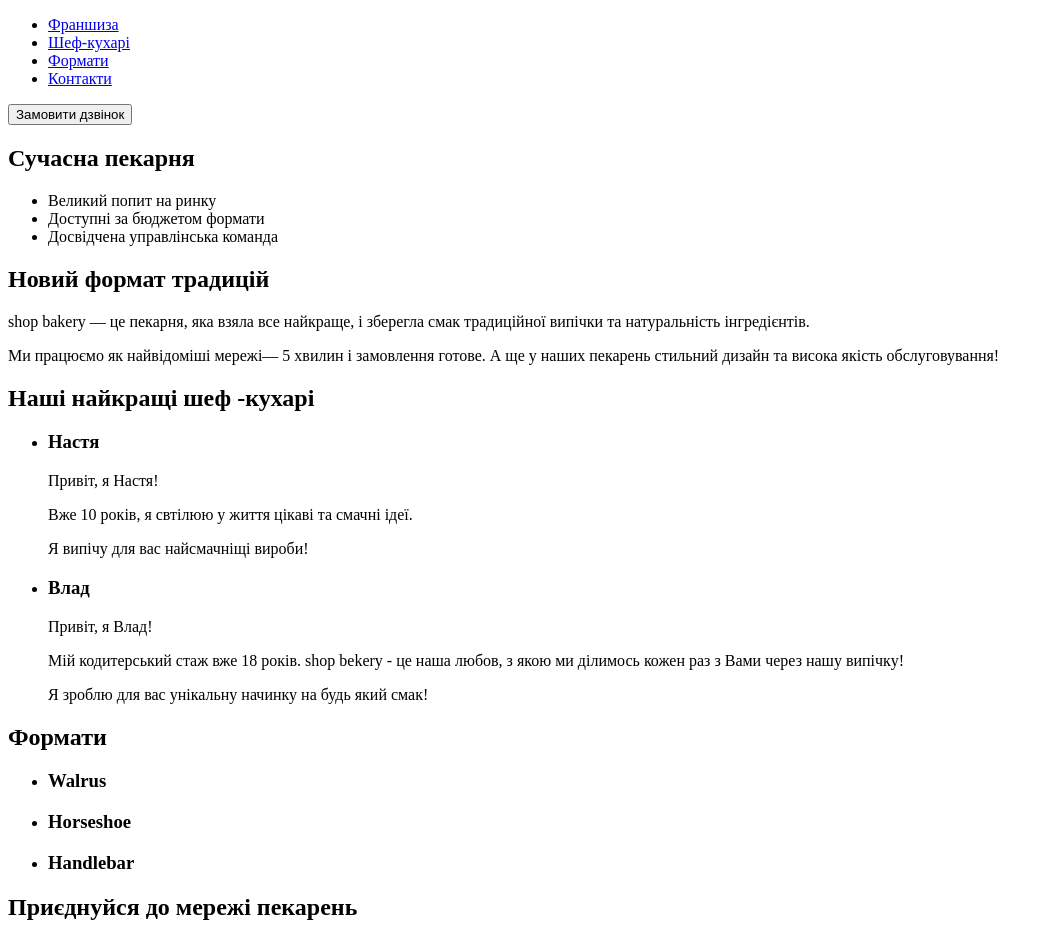
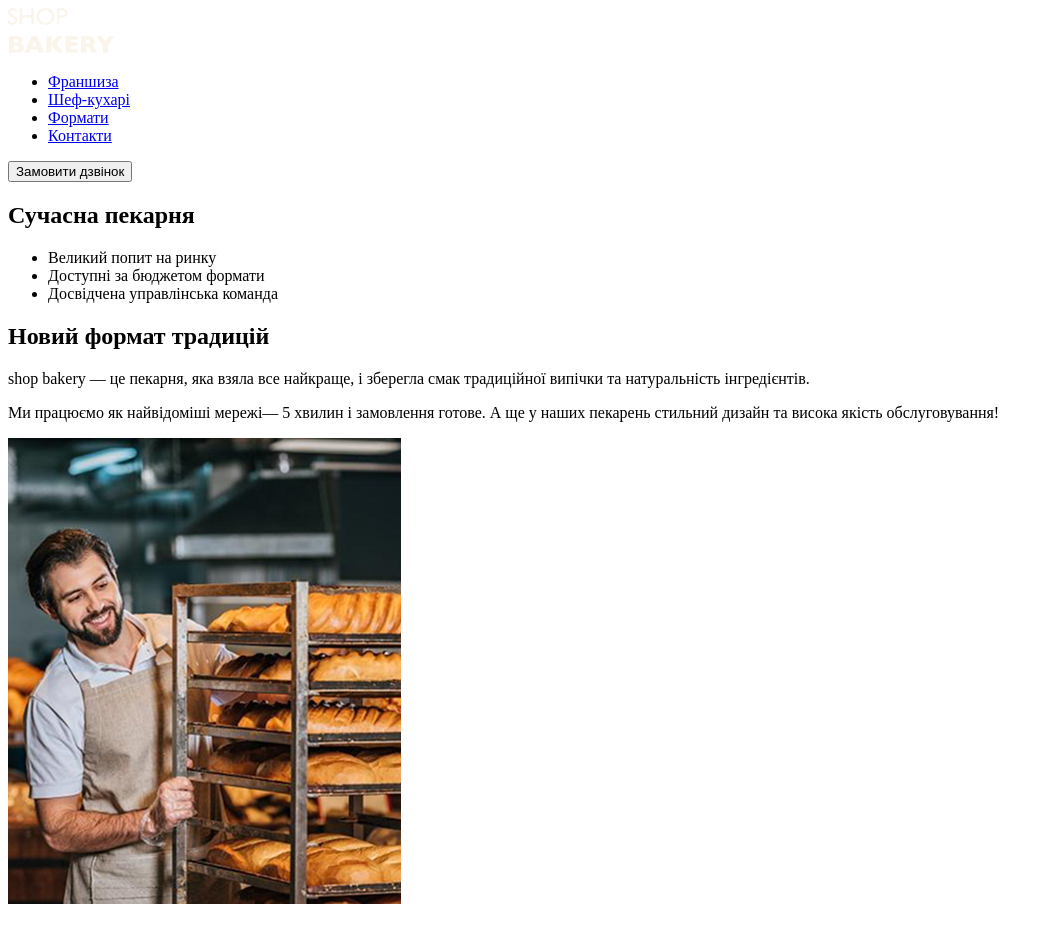
Before and after one commit to Vidiborets0012/shop_bakery, a plain HTML site: page index.html in a window 1280 px wide. Shown: the top 925 px of the page, without its empty margins (0-1053 px from the left). Drawn offline with Linux system fonts and the light colour scheme.

Commit message:
add a logo

```diff
--- a/index.html
+++ b/index.html
@@ -8,9 +8,10 @@
   <body>
     <header>
       <nav>
-        <!-- не згодний із розміщенням логотипу. він має бути за межами тегу nav -->
+        <!-- не згодний із розміщенням логотипу. він має бути за межами тегу nav.
+         також не згодний з описом зображення -->
         <a href="#">
-          <!-- logo -->
+          <img src="./images/logo.svg" alt="Логотип сучасної пекарні" />
         </a>
         <ul>
           <li><a href="#">Франшиза</a></li>
@@ -41,6 +42,10 @@
           <span>5 хвилин і замовлення готове</span>. А ще у наших пекарень
           стильний дизайн та висока якість обслуговування!
         </p>
+        <img
+          src="./images/baker-man1.jpg"
+          alt="Чоловік пекар дивиться на батони із посмішкою"
+        />
       </section>
       <section>
         <h2>Наші найкращі <span>шеф -кухарі</span></h2>
@@ -95,7 +100,7 @@
       <nav>
         <!-- не згодний із розміщенням логотипу. він має бути за межами тегу nav -->
         <a href="#">
-          <!-- logo -->
+          <img src="./images/logo.svg" alt="Логотип сучасної пекарні" />
         </a>
         <ul>
           <li><a href="#">Франшиза</a></li>
```
Also changed, not shown: images/baker-man.jpg (added), images/baker-man1.jpg (added), images/logo.svg (added).
